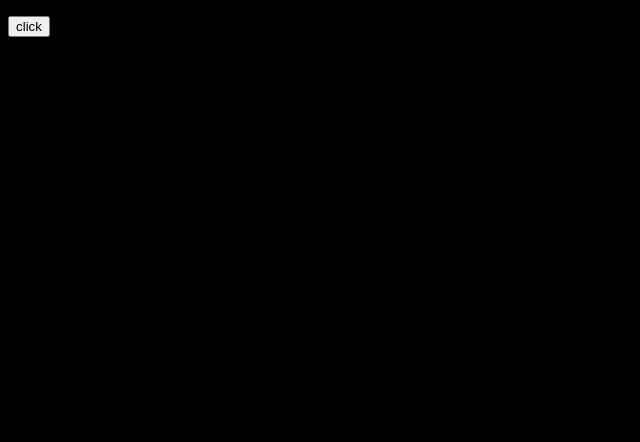
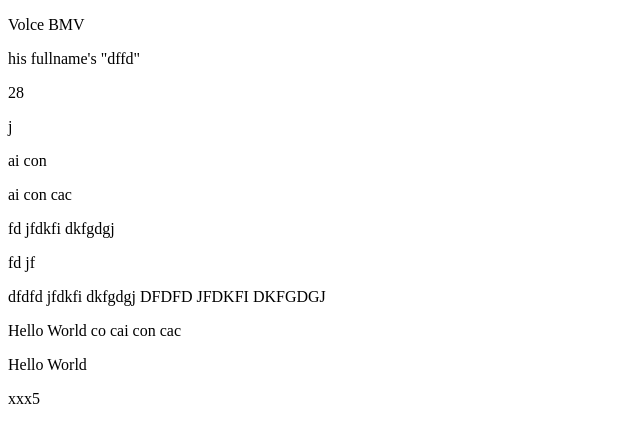
Before and after one commit to huudat31/web_demo, a plain HTML site: page index.html in a window 1280 px wide. Shown: the whole page, without its empty margins (0-640 px from the left). Drawn offline with Linux system fonts and the light colour scheme.

Commit message:
change new

```diff
--- a/index.html
+++ b/index.html
@@ -1,21 +1,25 @@
 <!DOCTYPE html>
-<html lang="en">
-<head>
-    <meta charset="UTF-8">
-    <meta name="viewport" content="width=device-width, initial-scale=1.0">
-    <title>Document</title>
-    <link rel="stylesheet" href="style.css">
-</head>
+<html>
 <body>
-    <div id="root">
-        <p>
-            <button id="btn">click</button>
-        </p>
-    </div>
-    <script src="app.js"></script>]
-    <div>fdfdf</div>
 
 
-<p>dfdfd</p>
+<p id="demo"></p>
+<p id="demo2"></p>
+<p id="demo3"></p>
+<p id="demo4"></p>
+<p id="demo5"></p>
+<p id="demo6"></p>
+<p id="demo7"></p>
+<p id="demo8"></p>
+<p id="demo9"></p>
+<p id="demo10"></p>
+<p id="demo11"></p>
+<p id="demo12"></p>
+<p id="demo13"></p>
+<p id="demo14"></p>
+<script src="js/string.js">
+
+</script>
+
 </body>
 </html>
--- /dev/null
+++ b/js/string.js
@@ -0,0 +1,45 @@
+
+// khai bao
+let carName1 = "Volce";
+let carName2 = 'BMV';
+document.getElementById("demo").innerHTML = carName1 +" " + carName2;
+
+// cach 2
+let fdf = `his fullname's "dffd"`;
+document.getElementById("demo2").innerHTML = fdf;
+
+// length string
+
+let text1 ="                 Hello World";
+document.getElementById("demo3").innerHTML = text1.length;
+
+//chatAt
+
+let text3 = "dfdfjdfdfdfdfdf";
+document.getElementById("demo4").innerHTML = text3.charAt(4);
+
+// slice
+
+let text4 = "co cai con cac";
+document.getElementById("demo5").innerHTML = text4.slice(4,10);
+document.getElementById("demo6").innerHTML = text4.slice(4);
+
+// substring
+
+let text5 = "dfdfd jfdkfi dkfgdgj";
+document.getElementById("demo7").innerHTML = text5.substring(3);
+document.getElementById("demo8").innerHTML = text5.substr(3,5);
+
+// toUpperCase & toLowerCase
+
+document.getElementById("demo9").innerHTML = text5.toLowerCase() + "   "+text5.toUpperCase();
+
+// concat
+
+document.getElementById("demo10").innerHTML = text1.concat("   ",text4);
+//  trim
+document.getElementById("demo11").innerHTML = text1.trim();
+
+// padStart
+let text = "5";
+document.getElementById("demo13").innerHTML = text.padStart(4,"x");
--- a/style.css
+++ b/style.css
@@ -1,5 +1,5 @@
 body{
-    background: #000;
+
     font-family:poppins;
 
 }
```
Also changed, not shown: vrfg.html (deleted, +0 -11 lines), app.js (deleted), index2.html (deleted).
